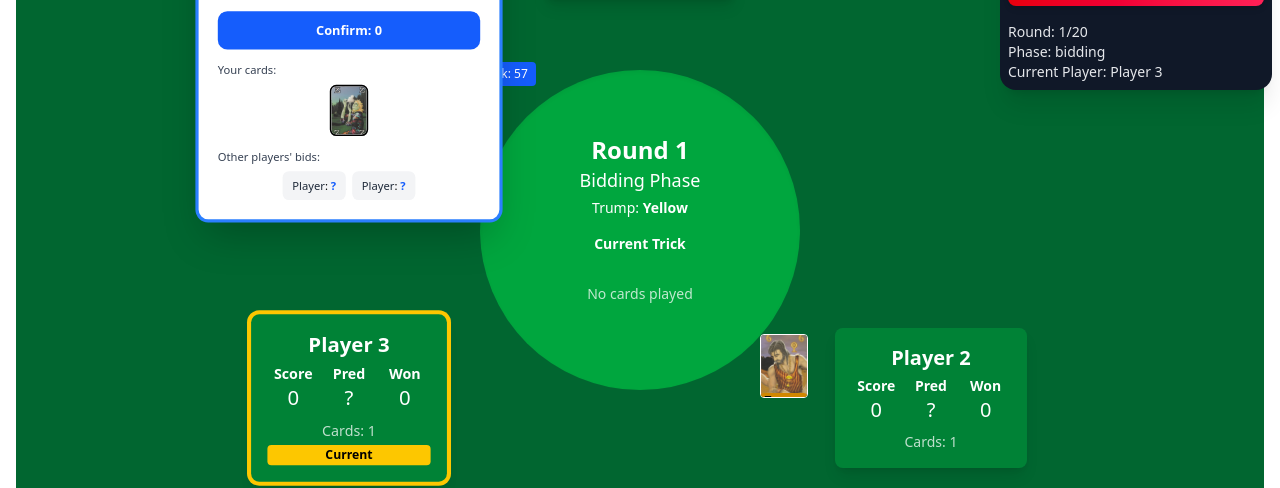
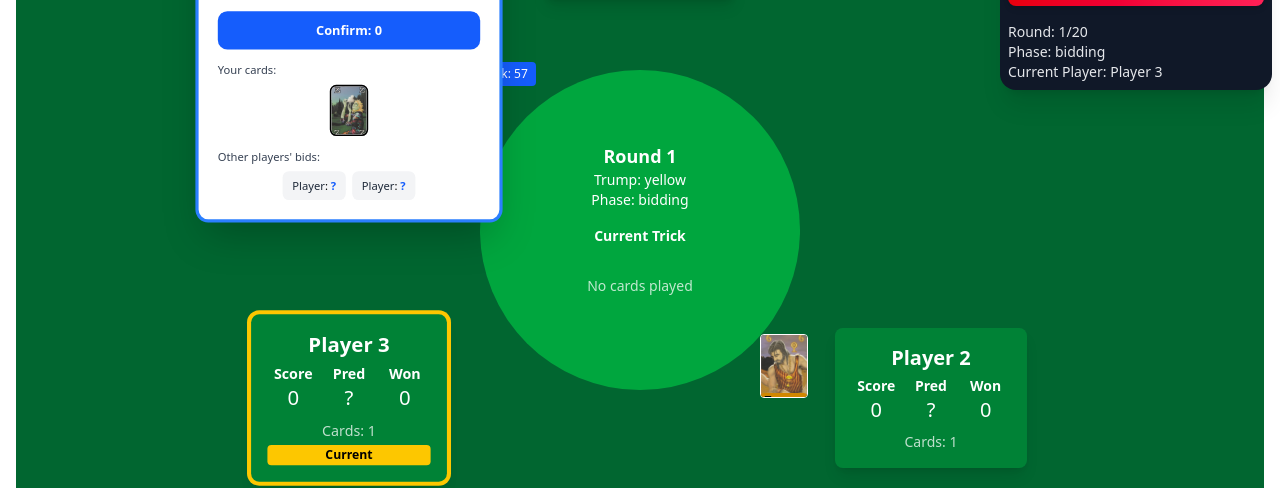
Before and after one commit to tf664/worldwidewizard, a SvelteKit app: page /game in a window 1280 px wide. Shown: the part 274-762 px from the top of the page. Built offline with nearby package versions, Linux system fonts and the light colour scheme.

Commit message:
Trump card display updates after each round

```diff
--- a/src/routes/game/+page.svelte
+++ b/src/routes/game/+page.svelte
@@ -126,7 +126,7 @@
 	function handleNextRound() {
 		if (gameState.phase === 'scoring') {
 			gameState.players.forEach((player) => {
-				if (player.prediction === player.tricksWon) {
+				if (player.prediction === player.tricksWon) { // TODO ? adjust scoring
 					player.score += 20 + player.tricksWon;
 				} else {
 					player.score -= Math.abs(player.prediction - player.tricksWon) * 10;
--- a/src/routes/game/components/ui/GameTable.svelte
+++ b/src/routes/game/components/ui/GameTable.svelte
@@ -12,6 +12,10 @@
 	let windowHeight = 0;
 	$: responsiveConfig = getResponsiveConfig(windowWidth, windowHeight);
 	$: isMobile = responsiveConfig.breakpoint === 'mobile';
+
+	$: trumpCard = gameState?.deck?.length > 0 ? gameState.deck[gameState.deck.length - 1] : null;
+	$: hasTrumpCard = trumpCard !== null;
+	$: trumpSuitDisplay = gameState?.trumpSuit || 'No trump';
 
 	// Initialize array with correct length
 	$: if (gameState && playerElements.length !== gameState.players.length) {
@@ -64,8 +68,6 @@
 
 		return `/rcs/cards-optimized/${suitName}_${rankName}.webp`;
 	}
-
-	$: currentPlayerIndex = gameState.currentPlayerIndex;
 
 	function isCurrentPlayer(player: Player): boolean {
 		// Compare player objects directly using index
@@ -212,21 +214,15 @@
 		</div>
 	{/each}
 
-	<!-- Central game area with responsive sizing -->
+	<!-- Central Game Area -->
 	<div
-		class="relative flex {responsiveConfig.centralSize} flex-col items-center justify-center rounded-full bg-green-600 text-white shadow-inner"
+		class="relative flex h-80 w-80 flex-col items-center justify-center rounded-full bg-green-600 text-white"
 	>
 		<!-- Game Info -->
 		<div class="mb-4 text-center">
-			<h2 class="{isMobile ? 'text-xl' : 'text-2xl'} font-bold">Round {gameState.currentRound}</h2>
-			<p class="{isMobile ? 'text-base' : 'text-lg'} capitalize">{gameState.phase} Phase</p>
-			{#if gameState.trumpSuit}
-				<p class="mt-1 text-sm">
-					Trump: <span class="font-semibold capitalize">{gameState.trumpSuit}</span>
-				</p>
-			{:else}
-				<p class="mt-1 text-sm">No Trump</p>
-			{/if}
+			<div class="text-lg font-bold">Round {gameState.currentRound}</div>
+			<div class="text-sm">Trump: {trumpSuitDisplay}</div>
+			<div class="text-sm">Phase: {gameState.phase}</div>
 		</div>
 
 		<!-- Current Trick -->
@@ -259,20 +255,21 @@
 			</div>
 		</div>
 
-		<!-- Trump Card (if exists) -->
-		{#if gameState.deck.length > 0}
-			{@const trumpCard = gameState.deck[gameState.deck.length - 1]}
+		<!-- Trump Card Display with key to force re-render -->
+		{#if hasTrumpCard && trumpCard}
 			<div class="absolute -right-2 -bottom-2">
 				<div
 					class="relative {isMobile
 						? 'h-12 w-8'
 						: 'h-16 w-12'} overflow-hidden rounded border border-white"
 				>
-					<CardImage
-						src={getCardImagePath(trumpCard)}
-						alt={getCardDisplay(trumpCard)}
-						className="w-full h-full object-cover"
-					/>
+					{#key `${trumpCard.suit}-${trumpCard.rank}`}
+						<CardImage
+							src={getCardImagePath(trumpCard)}
+							alt={getCardDisplay(trumpCard)}
+							className="w-full h-full object-cover"
+						/>
+					{/key}
 					<div
 						class="absolute -bottom-3 left-1/2 -translate-x-1/2 transform rounded bg-yellow-600 px-1 text-xs font-bold text-black"
 					>
--- a/src/routes/game/logic/gameLogic.ts
+++ b/src/routes/game/logic/gameLogic.ts
@@ -80,7 +80,7 @@ export function startNewRound(gameState: GameState): void {
     // Reset player stats for round
     gameState.players.forEach(player => {
         player.hand = [];
-        player.prediction = -1;  // Use -1 to indicate no prediction made yet
+        player.prediction = -1;  // -1 to indicate no prediction made yet
         player.tricksWon = 0;
     });
 
@@ -117,7 +117,7 @@ export function determineTrumpSuit(gameState: GameState): void {
     const trumpCard = gameState.deck[gameState.deck.length - 1];
 
     if (trumpCard.rank === 'Zoro') {
-        // Zoro - player chooses trump (for now, random)
+        // Zoro - player chooses trump (for now, random) // TODO!
         const suits: Suit[] = ['red', 'blue', 'green', 'yellow'];
         gameState.trumpSuit = suits[Math.floor(Math.random() * suits.length)];
     } else if (trumpCard.rank === 'Fool') {
```
